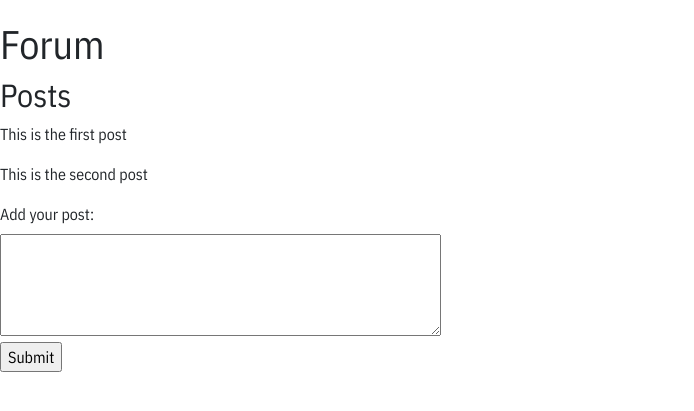
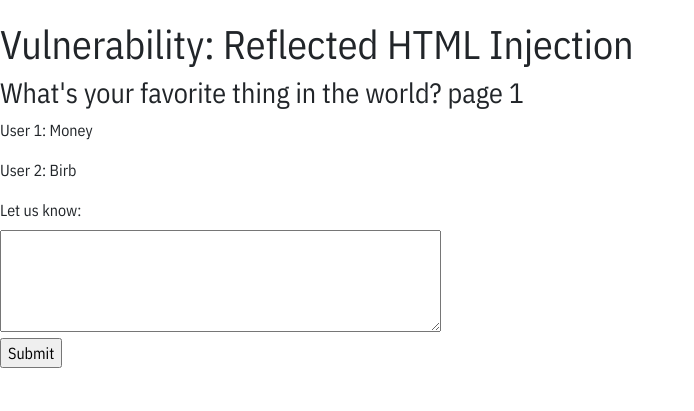
Before and after one commit to DavidHTwastaken/software-security-final-project, a Flask app: page /html_injection in a window 1280 px wide. Shown: the part 89-500 px from the top of the page, without its empty margins (0-694 px from the left). Run offline with Flask 3, Linux system fonts and the light colour scheme; some libraries are stand-ins or nearby versions.

Commit message:
feat: add bug layers

```diff
--- a/app/src/templates/bugs.html
+++ b/app/src/templates/bugs.html
@@ -17,8 +17,8 @@
                 <td><a href="#">Start Challenge</a></td>
             </tr>
             <tr>
-                <td>HTML Injection</td>
-                <td>XSS Attack</td>
+                <td>Reflected HTML Injection</td>
+                <td>Create a JavaScript Alert</td>
                 <td><a href="{{ url_for('html_injection')}}">Start Challenge</a></td>
             </tr>
             <tr>
--- a/app/src/templates/html_injection.html
+++ b/app/src/templates/html_injection.html
@@ -2,26 +2,70 @@
 
 {% block content %}
 <link rel="stylesheet" type="text/css" href="../static/css/bugs.css" />
-<h1>Forum</h1>
-
+<h1>Vulnerability: Reflected HTML Injection</h1>
+<div id="page-1" style="display: block;">
     <div class="forum-posts" id="forum-posts">
-    <h2>Posts</h2>
+        <h3>What's your favorite thing in the world? page 1</h2>
         <div class="post">
-        <p>This is the first post</p>
+            <p>User 1: Money</p>
         </div>
         <div class="post">
-        <p>This is the second post</p>
+            <p>User 2: Birb</p>
         </div>
     </div>
-
     <form id="post-form" action="{{ url_for('html_injection') }}" method="POST">
-    <label for="post">Add your post:</label><br>
+        <label for="post">Let us know:</label><br>
         <textarea id="post" name="post" rows="4" cols="50"></textarea><br>
         <input type="submit" value="Submit">
     </form>
+</div>
+<div id="page-2" style="display: none;">
+    <div class="forum-posts" id="forum-posts">
+        <h3>What's your favorite thing in the world? page 2</h2>
+        <div class="post">
+            <p>User 1: Money</p>
+        </div>
+        <div class="post">
+            <p>User 2: Birb</p>
+        </div>
+    </div>
+    <form id="post-form" action="{{ url_for('html_injection') }}" method="POST">
+        <label for="post">Let us know:</label><br>
+        <textarea id="post" name="post" rows="4" cols="50"></textarea><br>
+        <input type="submit" value="Submit">
+    </form>
+</div>
+<div id="page-3" style="display: none;">
+    <div class="forum-posts" id="forum-posts">
+        <h3>What's your favorite thing in the world? page 3</h2>
+        <div class="post">
+            <p>User 1: Money</p>
+        </div>
+        <div class="post">
+            <p>User 2: Birb</p>
+        </div>
+    </div>
+    <form id="post-form" action="{{ url_for('html_injection') }}" method="POST">
+        <label for="post">Let us know:</label><br>
+        <textarea id="post" name="post" rows="4" cols="50"></textarea><br>
+        <input type="submit" value="Submit">
+    </form>
+</div>
+
+<div id="success-message" style="display: none;">
+    <h1>Congratulations! You have successfully triggered the alert.</h1>
+</div>
+
+
 
 <script>
-    document.getElementById('post-form').addEventListener('click', function(event) {
+    // if({{ session["difficulty"] }} == '0'){
+    //     // render the first page, make the others invisible
+    // }
+    // // if == 1 render the second page, make the others invisible
+    // // else render the third page, make the others invisible
+
+    document.getElementById('post-form').addEventListener('submit', function(event) {
         event.preventDefault();
         var formData = new FormData(this);
         fetch(this.action, {
@@ -33,12 +77,19 @@
             var forumPosts = document.getElementById('forum-posts');
             var newPostElement = document.createElement('div');
             newPostElement.classList.add('post');
-            newPostElement.innerHTML = "<p>" + data + "</p>";
+            newPostElement.innerHTML = "<p>" + '{{ session["username"] }}' + ": "+ data + "</p>";
+
             forumPosts.appendChild(newPostElement);
             document.getElementById('post').value = '';
         })
+
         .catch(error => console.error('Error:', error));
     });
+    var originalAlert = window.alert;
+    window.alert = function(message) {
+        originalAlert(message);
+        document.getElementById('success-message').style.display = 'block';
+    };
 </script>
 
 </body>
```
Lines whose indentation alone changed are shown as unchanged.
